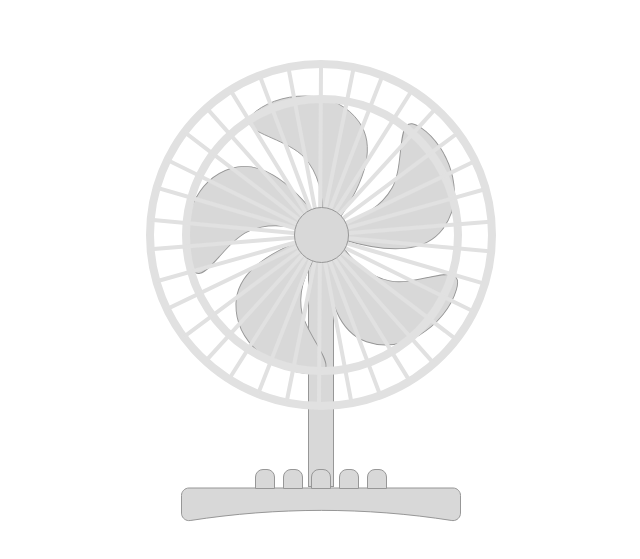
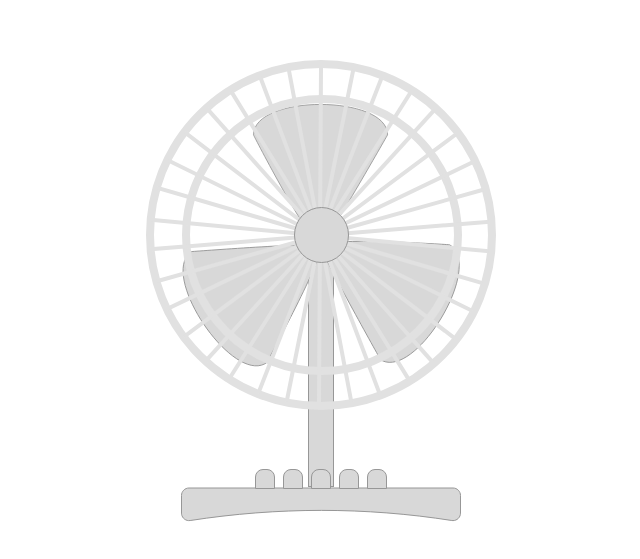
Before and after one commit to Jungbey/fan, a React (Vite) app: page / in a window 1280 px wide. Shown: the part 109-668 px from the top of the page, without its empty margins (319-959 px from the left). Built offline with nearby package versions, Linux system fonts and the light colour scheme.

Commit message:
:construction: feat: add logic of change blade

```diff
--- a/src/components/main-body/index.tsx
+++ b/src/components/main-body/index.tsx
@@ -1,11 +1,15 @@
-import React from 'react';
+import React, { useState } from 'react';
 import cover from '../../assets/cover.svg';
-import blade from '../../assets/blade_shape_1.svg';
+import bladeShape_1 from '../../assets/blade_shape_1.svg';
+import bladeShape_2 from '../../assets/blade_shape_2.svg';
+import bladeShape_3 from '../../assets/blade_shape_3.svg';
 import { css, keyframes } from 'goober';
 
 interface Props {
   level: number;
 }
+
+const BLADES = [bladeShape_1, bladeShape_2, bladeShape_3];
 
 const rotate = keyframes`
     0% {
@@ -22,6 +26,11 @@ const rotate = keyframes`
 `;
 
 export const MainBody = ({ level }: Props) => {
+  const [shapeIndex, setShapeIndex] = useState<number>(1);
+  const changeBladeShape = () => {
+    setShapeIndex((shapeIndex + 1) % BLADES.length);
+  };
+
   return (
     <div className={css`
       width: 350px;
@@ -31,7 +40,8 @@ export const MainBody = ({ level }: Props) => {
       justify-content: center;
       align-items: center;
       position: relative;
-    `}>
+    `}
+      onClick={changeBladeShape}>
       <img
         src={cover}
         alt="cover"
@@ -39,15 +49,15 @@ export const MainBody = ({ level }: Props) => {
           width: 100%;
           height: 100%;
         `}
-       />
+      />
       <img
-        src={blade}
+        src={BLADES[shapeIndex]}
         alt="blade"
         className={css`
           width: 80%;
           position: absolute;
           z-index: -1;
-          animation: ${rotate} ${level ? .0055/level : 0}s linear infinite;
+          animation: ${rotate} ${level ? .0055 / level : 0}s linear infinite;
         `}
       />
     </div>
```
